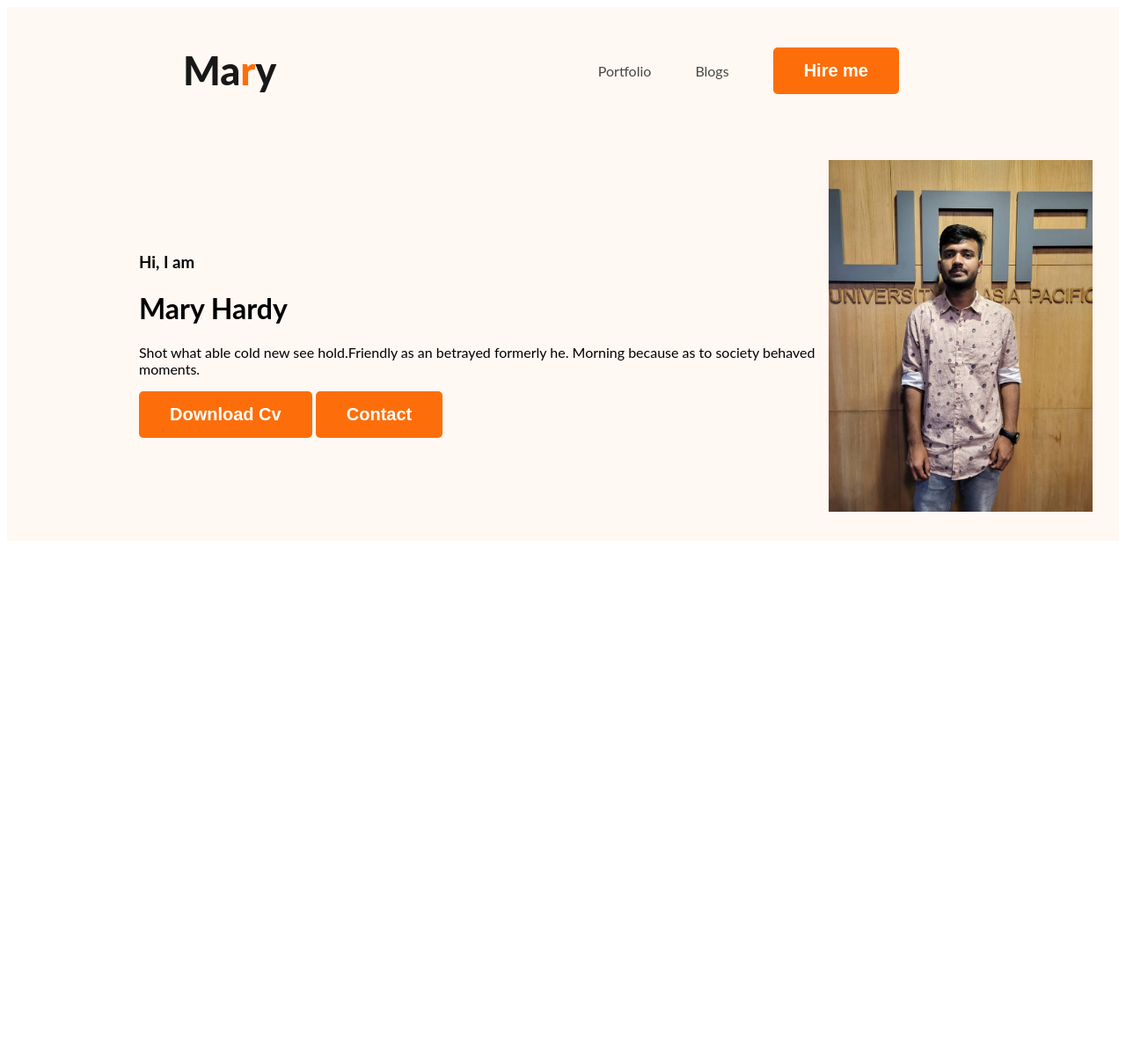
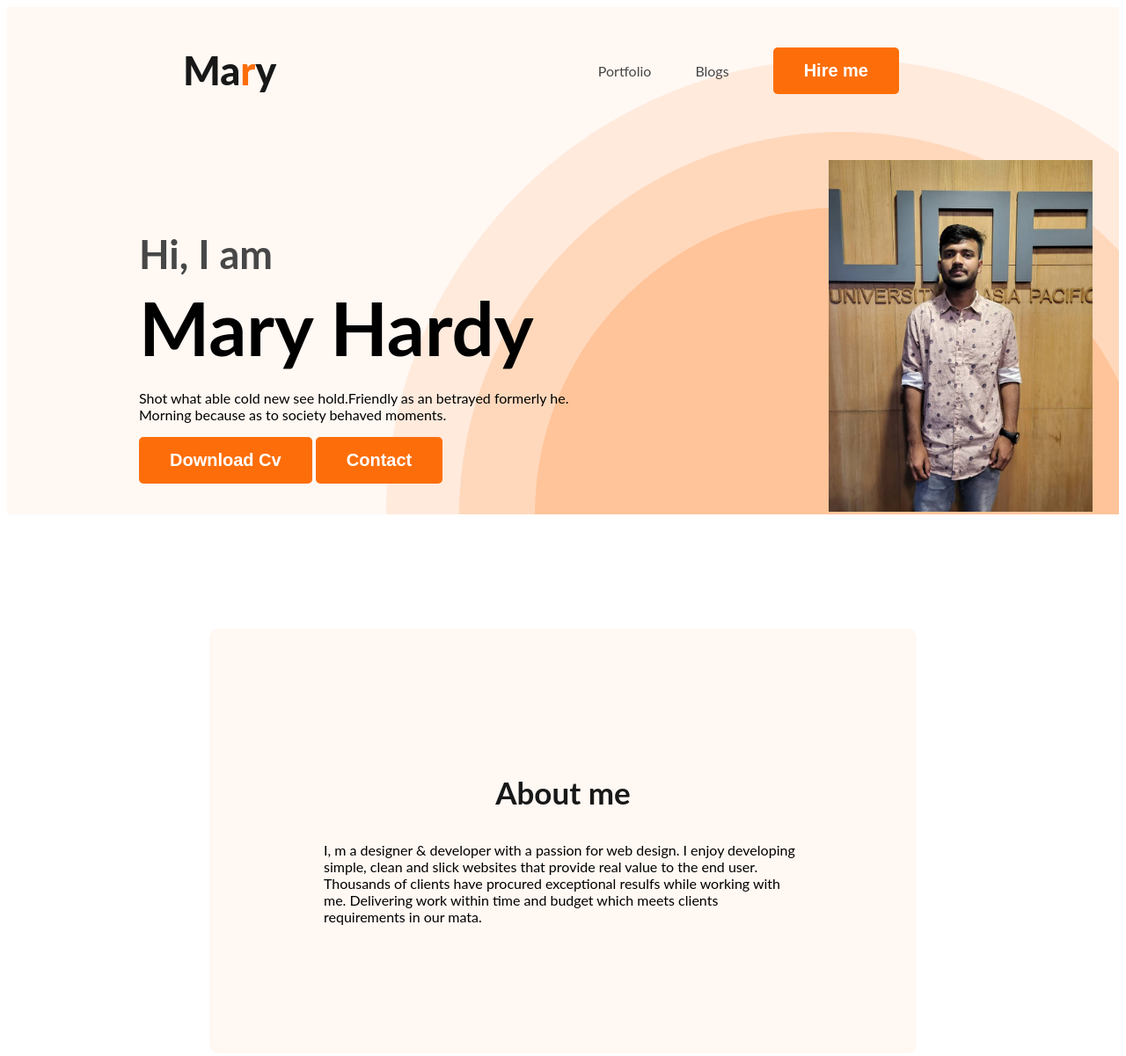
Before and after one commit to my-code-1/My_portfolio_website, a plain HTML site: page index.html in a window 1280 px wide. Shown: the whole page at 88% size. Before the commit the page ends 800 px from the top, so only its background shows below. Drawn offline with Linux system fonts and the light colour scheme; a web font is replaced by a local one.

Commit message:
fourth push

```diff
--- a/index.html
+++ b/index.html
@@ -20,7 +20,7 @@
             </ul>
         </nav>
         <div class="banner">
-            <div>
+            <div class="banner_content">
                 <h3 class="banner_gretting">Hi, I am</h3>
                 <h1 class="banner_title">Mary Hardy</h1>
                 <p>Shot what able cold new see hold.Friendly as an betrayed formerly he. Morning because as to society behaved moments.</p>
@@ -32,5 +32,13 @@
             </div>
         </div>
     </header>
+    <main>
+        <section class="about">
+            <h3 class="section_title">About me</h3>
+            <p class="section_descriptin">
+                I, m a designer & developer with a passion for web design. I enjoy developing simple, clean and slick websites that provide real value to the end user. Thousands of clients have procured exceptional resulfs while working with me. Delivering work within time and budget which meets clients requirements in our mata.
+            </p>
+        </section>
+    </main>
 </body>
 </html>
--- a/styles/portfolio.css
+++ b/styles/portfolio.css
@@ -42,13 +42,53 @@ nav a{
 /* header related */
 .header{
     background-color: #FFF8F3;
+    background-image: url("../Images/header_bg.png");
+    background-repeat: no-repeat;
+    background-position: bottom right;
 }
 .banner{
-    padding:30px 30px 30px 150px;
+    padding:30px 30px 0px 150px;
     display: flex;
     align-items: center;
+    justify-content: space-between;
+
 }
 .banner .profile_picture{
     width: 300px;
     height: 400px;
 }
+.banner_gretting{
+    font-size: 45px;
+    color:#474747;
+    margin-bottom: 0;
+}
+.banner_title{
+    font-size: 85px;
+    font-weight: 700;
+    margin-top: 5px;
+    margin-bottom: 20px;
+}
+.banner_content{
+    max-width: 500px;
+}
+/* main section style */
+.about{
+    padding :130px;
+    border-radius: 10px;
+background: #FFF8F3;
+margin: 130px 230px;
+}
+.section_title{
+    color: #181818;
+text-align: center;
+font-size: 35px;
+font-weight: 700;
+}
+.section_description{
+    color: #757575;
+text-align: center;
+font-size: 18px;
+font-weight: 400;
+line-height: 30px;
+padding: 30px 150px;
+}
```
Also changed, not shown: Images/header_bg.png (added).
